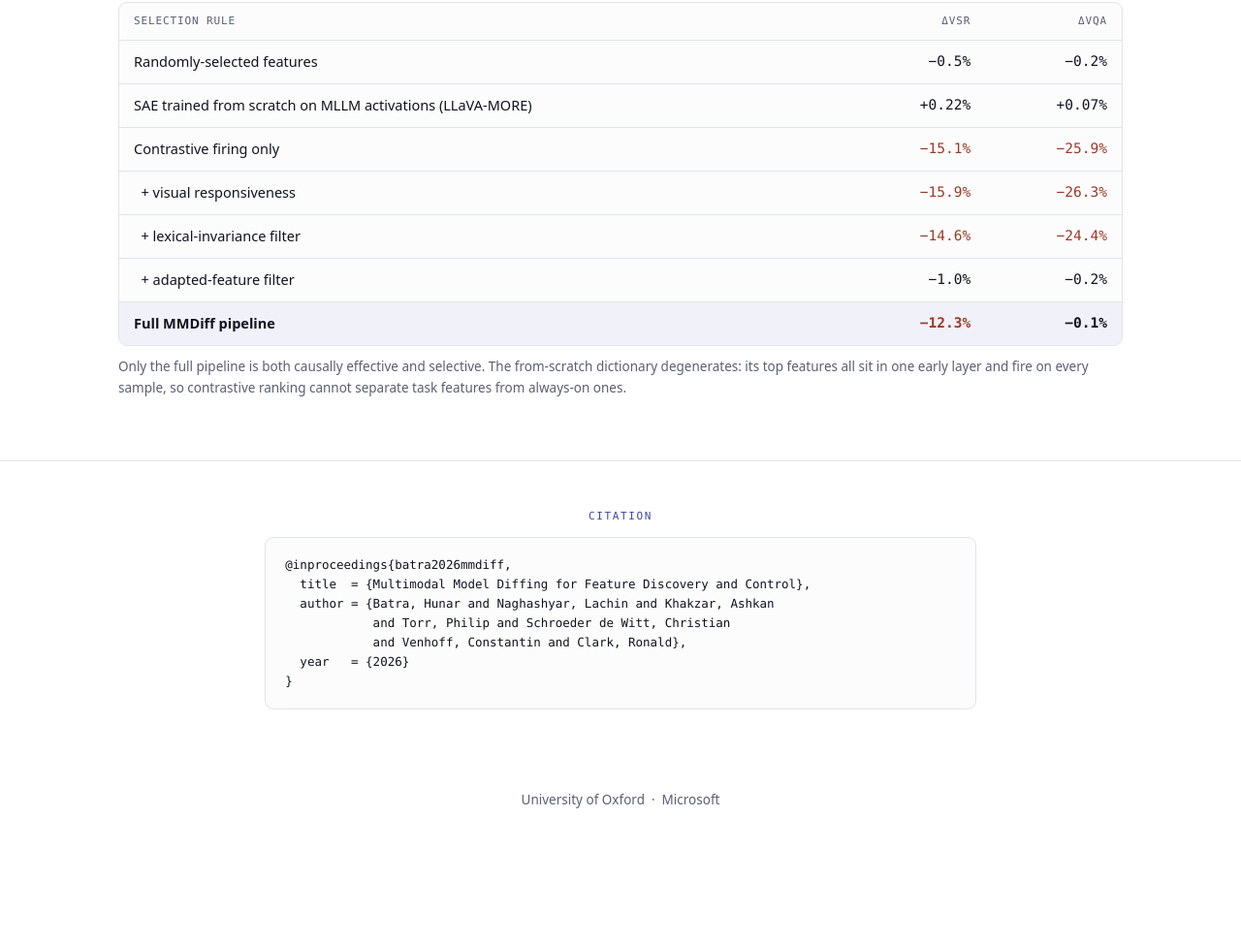
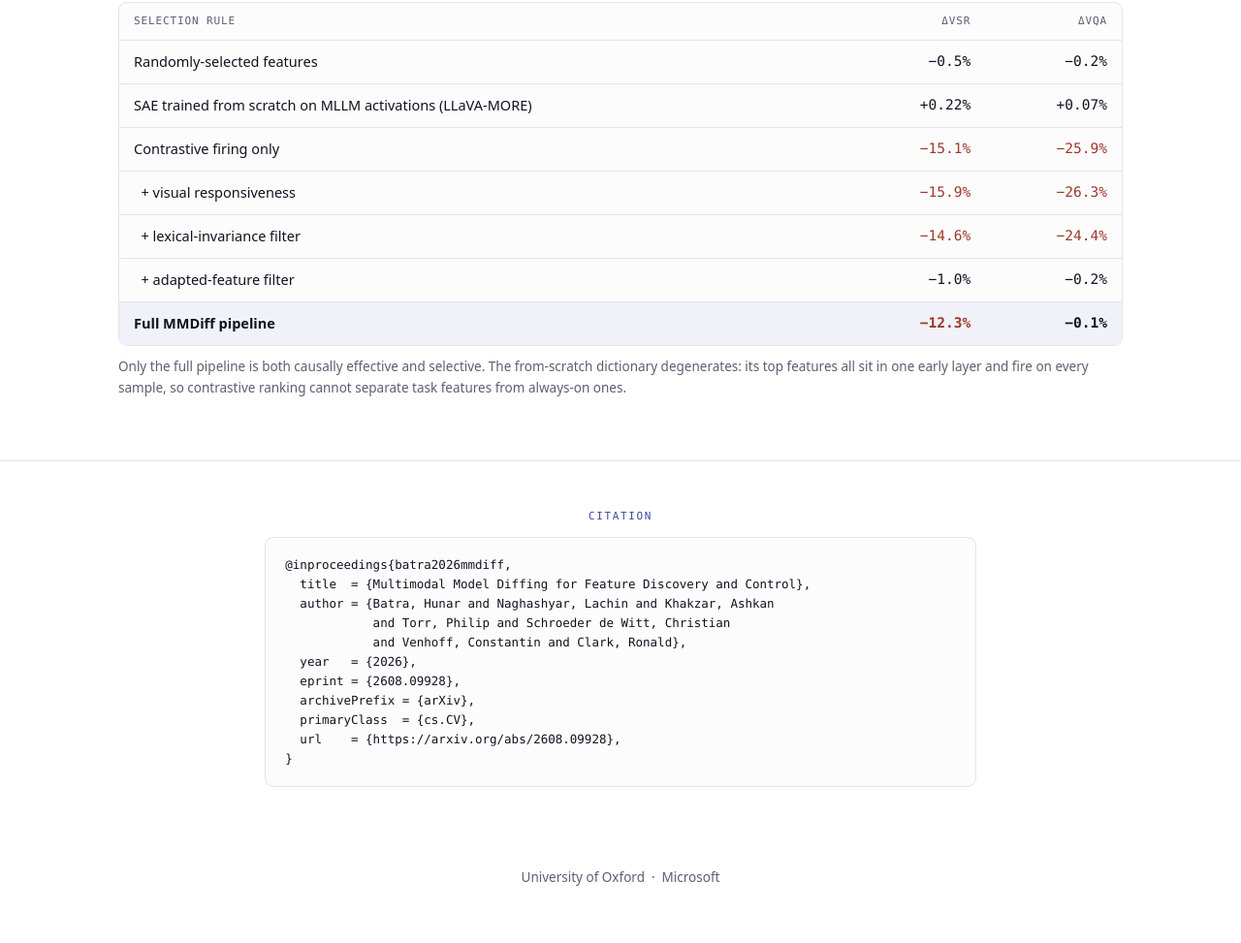
Before and after one commit to hunarbatra/MMDiff, a plain HTML site: page index.html in a window 1280 px wide. Shown: the part 5746-6719 px from the top of the page at 97% size. Before the commit the page ends 6639 px from the top, so only its background shows below. Drawn offline with Linux system fonts and the light colour scheme.

Commit message:
Update index.html

```diff
--- a/index.html
+++ b/index.html
@@ -319,7 +319,11 @@ footer{padding:34px 0 56px;font-size:13.5px;color:var(--slate);text-align:center
   author = {Batra, Hunar and Naghashyar, Lachin and Khakzar, Ashkan
             and Torr, Philip and Schroeder de Witt, Christian
             and Venhoff, Constantin and Clark, Ronald},
-  year   = {2026}
+  year   = {2026},
+  eprint = {2608.09928},
+  archivePrefix = {arXiv},
+  primaryClass  = {cs.CV},
+  url    = {https://arxiv.org/abs/2608.09928},
 }</pre>
 </div></section>
 
```
